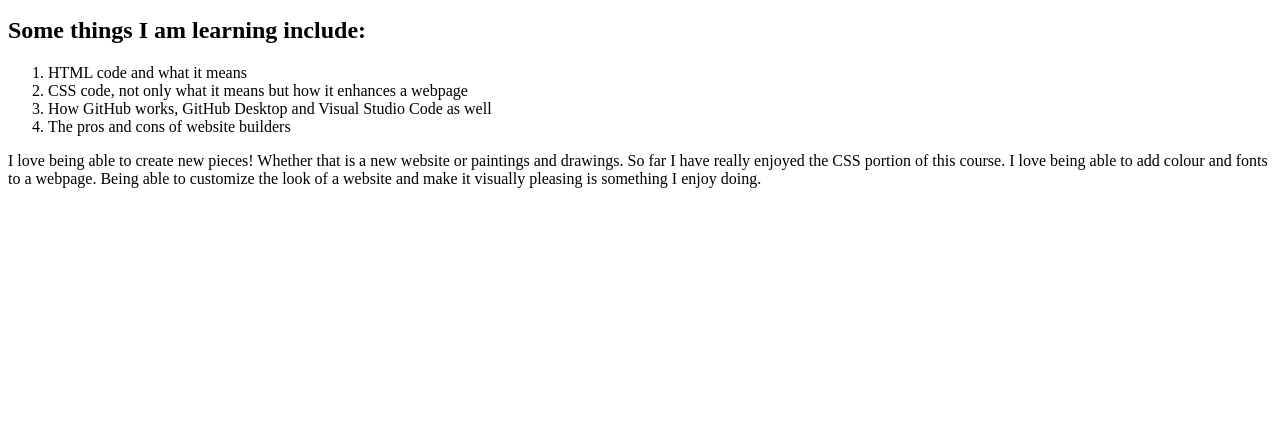
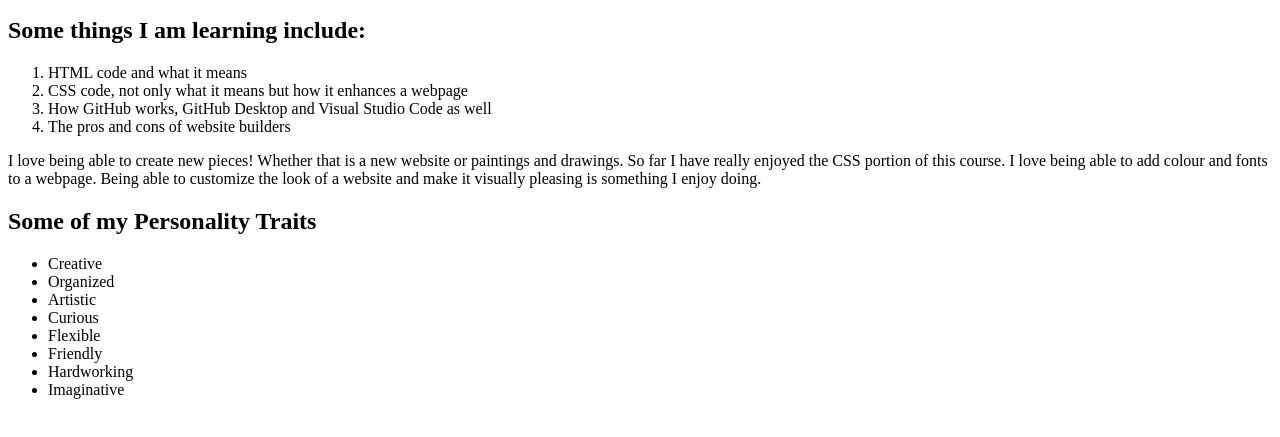
Before and after one commit to ashlaw05/HTML-with-version-control, a plain HTML site: page about me/more me.html in a window 1280 px wide. Shown: the part 119-556 px from the top of the page. Drawn offline with Linux system fonts and the light colour scheme.

Commit message:
list
added another list with my personality traits

```diff
--- a/about me/more me.html
+++ b/about me/more me.html
@@ -34,5 +34,36 @@
     <p>
         I love being able to create new pieces! Whether that is a new website or paintings and drawings. So far I have really enjoyed the CSS portion of this course. I love being able to add colour and fonts to a webpage. Being able to customize the look of a website and make it visually pleasing is something I enjoy doing.
     </p>
+
+    <h2>
+        Some of my Personality Traits
+    </h2>
+
+    <ul>
+        <li>
+            Creative
+        </li>
+        <li>
+            Organized
+        </li>
+        <li>
+            Artistic
+        </li>
+        <li>
+            Curious
+        </li>
+        <li>
+            Flexible
+        </li>
+        <li>
+            Friendly
+        </li>
+        <li>
+            Hardworking
+        </li>
+        <li>
+            Imaginative
+        </li>
+    </ul>
 </body>
 </html>
```
